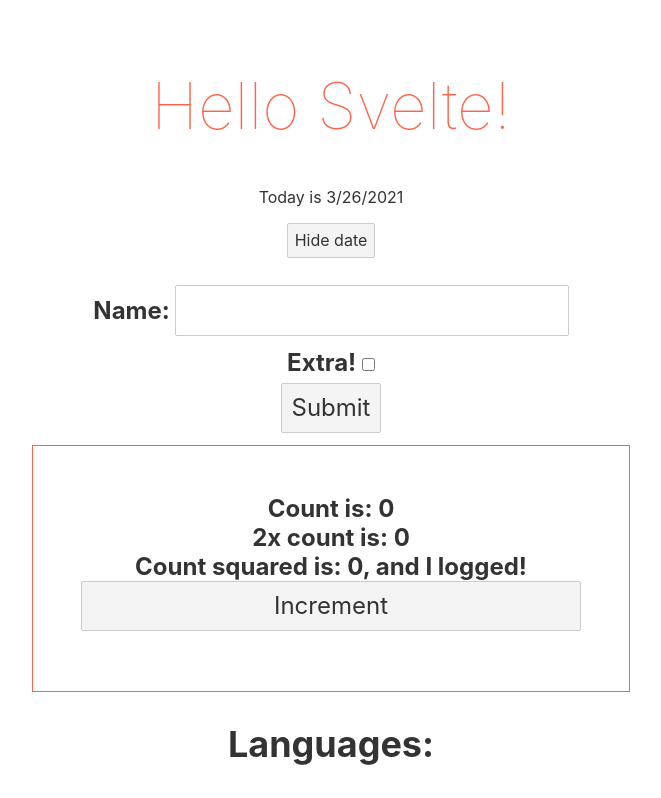
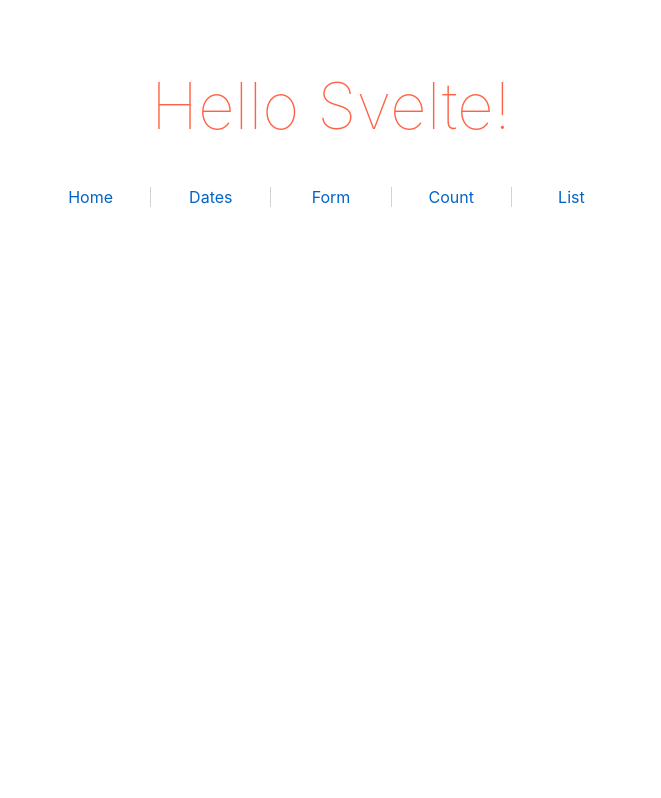
Before and after one commit to helloitsjoe/svelte-demo, a Svelte app: page /date in a window 1280 px wide. Shown: the top 798 px of the page, without its empty margins (309-970 px from the left). Built offline with nearby package versions, Linux system fonts and the light colour scheme.

Commit message:
SPA router

```diff
--- a/package.json
+++ b/package.json
@@ -5,11 +5,12 @@
   "scripts": {
     "build": "rollup -c",
     "dev": "rollup -c -w",
-    "start": "sirv public"
+    "start": "sirv public --single"
   },
   "devDependencies": {
     "@rollup/plugin-commonjs": "^17.0.0",
     "@rollup/plugin-node-resolve": "^11.0.0",
+    "@rollup/plugin-replace": "^2.4.2",
     "rollup": "^2.3.4",
     "rollup-plugin-css-only": "^3.1.0",
     "rollup-plugin-livereload": "^2.0.0",
@@ -18,6 +19,7 @@
     "svelte": "^3.0.0"
   },
   "dependencies": {
-    "sirv-cli": "^1.0.0"
+    "sirv-cli": "^1.0.0",
+    "svelte-routing": "^1.5.0"
   }
 }
--- a/rollup.config.js
+++ b/rollup.config.js
@@ -1,5 +1,6 @@
 import svelte from 'rollup-plugin-svelte';
 import commonjs from '@rollup/plugin-commonjs';
+import replace from '@rollup/plugin-replace';
 import resolve from '@rollup/plugin-node-resolve';
 import livereload from 'rollup-plugin-livereload';
 import { terser } from 'rollup-plugin-terser';
@@ -17,14 +18,18 @@
   return {
     writeBundle() {
       if (server) return;
-			server = require('child_process').spawn('npm', ['run', 'start', '--', '--dev'], {
+      server = require('child_process').spawn(
+        'npm',
+        ['run', 'start', '--', '--dev'],
+        {
           stdio: ['ignore', 'inherit', 'inherit'],
-				shell: true
-			});
+          shell: true,
+        }
+      );
 
       process.on('SIGTERM', toExit);
       process.on('exit', toExit);
-		}
+    },
   };
 }
 
@@ -34,14 +39,17 @@
     sourcemap: true,
     format: 'iife',
     name: 'app',
-		file: 'public/build/bundle.js'
+    file: 'public/build/bundle.js',
   },
   plugins: [
     svelte({
       compilerOptions: {
         // enable run-time checks when not in production
-				dev: !production
-			}
+        dev: !production,
+      },
+    }),
+    replace({
+      process: JSON.stringify({ env: { isDev: !production } }),
     }),
     // we'll extract any component CSS out into
     // a separate file - better for performance
@@ -54,7 +62,7 @@
     // https://github.com/rollup/plugins/tree/master/packages/commonjs
     resolve({
       browser: true,
-			dedupe: ['svelte']
+      dedupe: ['svelte'],
     }),
     commonjs(),
 
@@ -68,9 +76,9 @@
 
     // If we're building for production (npm run build
     // instead of npm run dev), minify
-		production && terser()
+    production && terser(),
   ],
   watch: {
-		clearScreen: false
-	}
+    clearScreen: false,
+  },
 };
--- a/src/App.svelte
+++ b/src/App.svelte
@@ -1,16 +1,30 @@
 <script>
-  import { Header, Wrapper, Count, List } from './components';
-  import Form from './components/Form.svelte';
-  export let date;
+  import { Router, link, Route } from 'svelte-routing';
+  import { Header, Wrapper, Dates, Count, List, Form } from './components';
+
+  export let today;
+  export let isDev;
+
+  const basepath = isDev ? '/' : '/svelte-demo';
 </script>
 
 <main>
-  <Header name="Svelte" {date} />
-  <Wrapper>
-    <Form />
-    <Count />
-    <List />
-  </Wrapper>
+  <Header name="Svelte" />
+  <Router {basepath}>
+    <nav>
+      <a use:link href="/">Home</a>
+      <a use:link href="/date">Dates</a>
+      <a use:link href="/form">Form</a>
+      <a use:link href="/count">Count</a>
+      <a use:link href="/list">List</a>
+    </nav>
+    <Wrapper>
+      <Route path="/date"><Dates {today} /></Route>
+      <Route path="/form"><Form /></Route>
+      <Route path="/count"><Count /></Route>
+      <Route path="/list"><List /></Route>
+    </Wrapper>
+  </Router>
 </main>
 
 <style>
@@ -21,6 +35,21 @@
     margin: 0 auto;
   }
 
+  nav {
+    display: flex;
+    justify-content: space-between;
+    max-width: 600px;
+    margin: auto;
+  }
+
+  nav > a {
+    flex: 1;
+  }
+
+  nav * + * {
+    border-left: 1px solid lightgray;
+  }
+
   @media (min-width: 640px) {
     main {
       max-width: none;
--- /dev/null
+++ b/src/components/Dates.svelte
@@ -0,0 +1,17 @@
+<script>
+  export let today;
+  let showDate = true;
+  const toggleDate = () => {
+    showDate = !showDate;
+  };
+</script>
+
+{#if showDate}
+  <p>Today is {today.toLocaleDateString()}</p>
+{:else}
+  <p>Today is **/**/****</p>
+{/if}
+
+<button on:click={toggleDate}>
+  {showDate ? 'Hide' : 'Show'} date
+</button>
--- a/src/components/Header.svelte
+++ b/src/components/Header.svelte
@@ -1,22 +1,8 @@
 <script>
-  export let date;
   export let name;
-  let showDate = true;
-  const toggleDate = () => {
-    showDate = !showDate;
-  };
 </script>
 
 <h1>Hello {name}!</h1>
-{#if showDate}
-  <p>Today is {date.toLocaleDateString()}</p>
-{:else}
-  <p>Today is **/**/****</p>
-{/if}
-
-<button on:click={toggleDate}>
-  {showDate ? 'Hide' : 'Show'} date
-</button>
 
 <style>
   h1 {
--- a/src/components/List.svelte
+++ b/src/components/List.svelte
@@ -25,3 +25,9 @@
   <button on:click={removeFirst}>Remove first language</button>
   <button on:click={reset}>Reset</button>
 </ul>
+
+<style>
+  ul {
+    text-decoration: none;
+  }
+</style>
--- a/src/components/index.js
+++ b/src/components/index.js
@@ -1,6 +1,8 @@
 import Header from './Header.svelte';
 import Wrapper from './Wrapper.svelte';
 import Count from './Count.svelte';
+import Dates from './Dates.svelte';
+import Form from './Form.svelte';
 import List from './List.svelte';
 
-export { Header, Wrapper, Count, List };
+export { Header, Wrapper, Count, List, Dates, Form };
--- a/src/main.js
+++ b/src/main.js
@@ -3,7 +3,8 @@
 const app = new App({
   target: document.body,
   props: {
-    date: new Date(),
+    isDev: process.env.isDev,
+    today: new Date(),
   },
 });
 
```
Also changed, not shown: 1 other file (tests, documents, lock files or other folders). Lines whose indentation alone changed are shown as unchanged.
